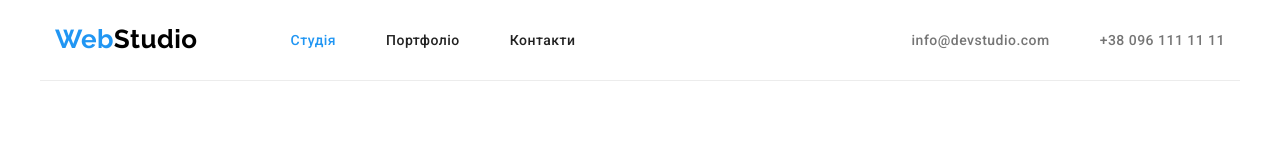
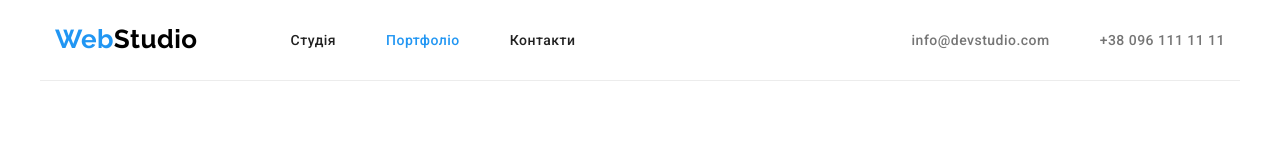
Before and after one commit to Alina-lizina/goit-markup-hw-03, a plain HTML site: page portfolio.html in a window 1280 px wide. Shown: the top 160 px of the page. Drawn offline with nearby package versions, Linux system fonts and the light colour scheme.

Commit message:
Update portfolio.html

```diff
--- a/portfolio.html
+++ b/portfolio.html
@@ -18,8 +18,8 @@
         <a class="logo" href="./index.html"><span style="color: #2196F3">Web</span>Studio</a>
         <nav>
             <ul class="navigation">
-                <li class="navigation-button"><a class="current" href="./index.html">Студія</a></li>
-                <li class="navigation-button"><a href="./portfolio.html">Портфоліо</a></li>
+                <li class="navigation-button"><a href="./index.html">Студія</a></li>
+                <li class="navigation-button"><a class="current" href="./portfolio.html">Портфоліо</a></li>
                 <li class="navigation-button"><a href="">Контакти</a></li>
             </ul>
         </nav>
```
